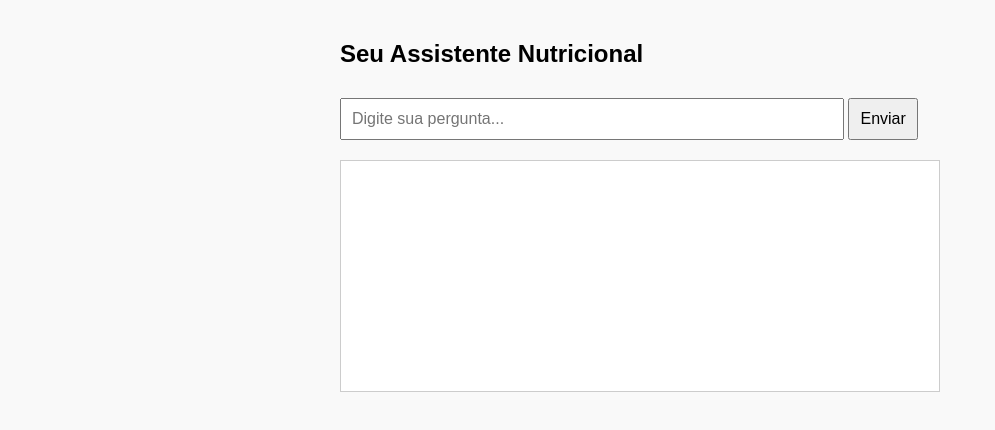
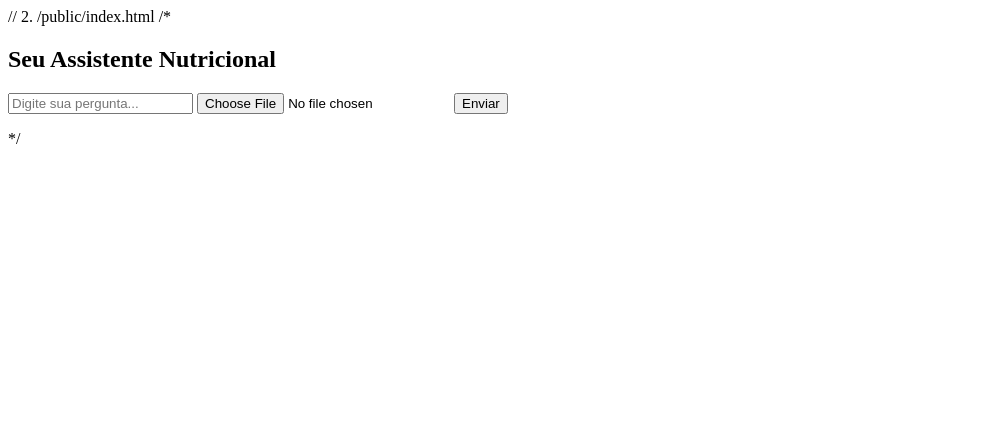
Before and after one commit to doquito77/botnutriapi, a website: page public/index.html in a window 1280 px wide. Shown: the whole page, without its empty margins (0-995 px from the left). Drawn offline with Linux system fonts and the light colour scheme.

Commit message:
Update index.html

```diff
--- a/public/index.html
+++ b/public/index.html
@@ -1,50 +1,37 @@
-
+// 2. /public/index.html
+/*
 <!DOCTYPE html>
 <html lang="pt-BR">
 <head>
-  <meta charset="UTF-8" />
-  <meta name="viewport" content="width=device-width, initial-scale=1.0" />
-  <title>Chatbot Nutricional</title>
-  <style>
-    body { font-family: Arial, sans-serif; max-width: 600px; margin: 40px auto; background: #f9f9f9; }
-    input, button { padding: 10px; font-size: 16px; margin-top: 10px; }
-    #chatbox { margin-top: 20px; border: 1px solid #ccc; padding: 15px; min-height: 200px; background: #fff; }
-    .user { color: blue; margin-bottom: 5px; }
-    .bot { color: green; margin-bottom: 15px; }
-  </style>
+  <meta charset="UTF-8">
+  <title>Seu Assistente Nutricional</title>
 </head>
 <body>
   <h2>Seu Assistente Nutricional</h2>
-  <input type="text" id="userInput" placeholder="Digite sua pergunta..." style="width: 80%;" />
-  <button onclick="sendMessage()">Enviar</button>
-
-  <div id="chatbox"></div>
+  <form id="form">
+    <input type="text" id="pergunta" placeholder="Digite sua pergunta..." required />
+    <input type="file" id="arquivo" accept="application/pdf" required />
+    <button type="submit">Enviar</button>
+  </form>
+  <pre id="resposta"></pre>
 
   <script>
-    async function sendMessage() {
-      const input = document.getElementById("userInput");
-      const chatbox = document.getElementById("chatbox");
-      const userText = input.value.trim();
+    const form = document.getElementById('form');
+    form.addEventListener('submit', async (e) => {
+      e.preventDefault();
+      const formData = new FormData();
+      formData.append('message', document.getElementById('pergunta').value);
+      formData.append('pdf', document.getElementById('arquivo').files[0]);
 
-      if (!userText) return;
+      const res = await fetch('/api/chat', {
+        method: 'POST',
+        body: formData
+      });
 
-      chatbox.innerHTML += '<div class="user"><strong>Você:</strong> ' + userText + '</div>';
-      input.value = "";
-
-      try {
-        const res = await fetch("/api/chat", {
-          method: "POST",
-          headers: { "Content-Type": "application/json" },
-          body: JSON.stringify({ message: userText })
-        });
-
-        const data = await res.json();
-        chatbox.innerHTML += '<div class="bot"><strong>Bot:</strong> ' + data.reply + '</div>';
-        chatbox.scrollTop = chatbox.scrollHeight;
-      } catch (err) {
-        chatbox.innerHTML += '<div class="bot"><strong>Erro:</strong> falha na resposta</div>';
-      }
-    }
+      const data = await res.json();
+      document.getElementById('resposta').textContent = data.resposta || 'Erro';
+    });
   </script>
 </body>
 </html>
+*/
```
